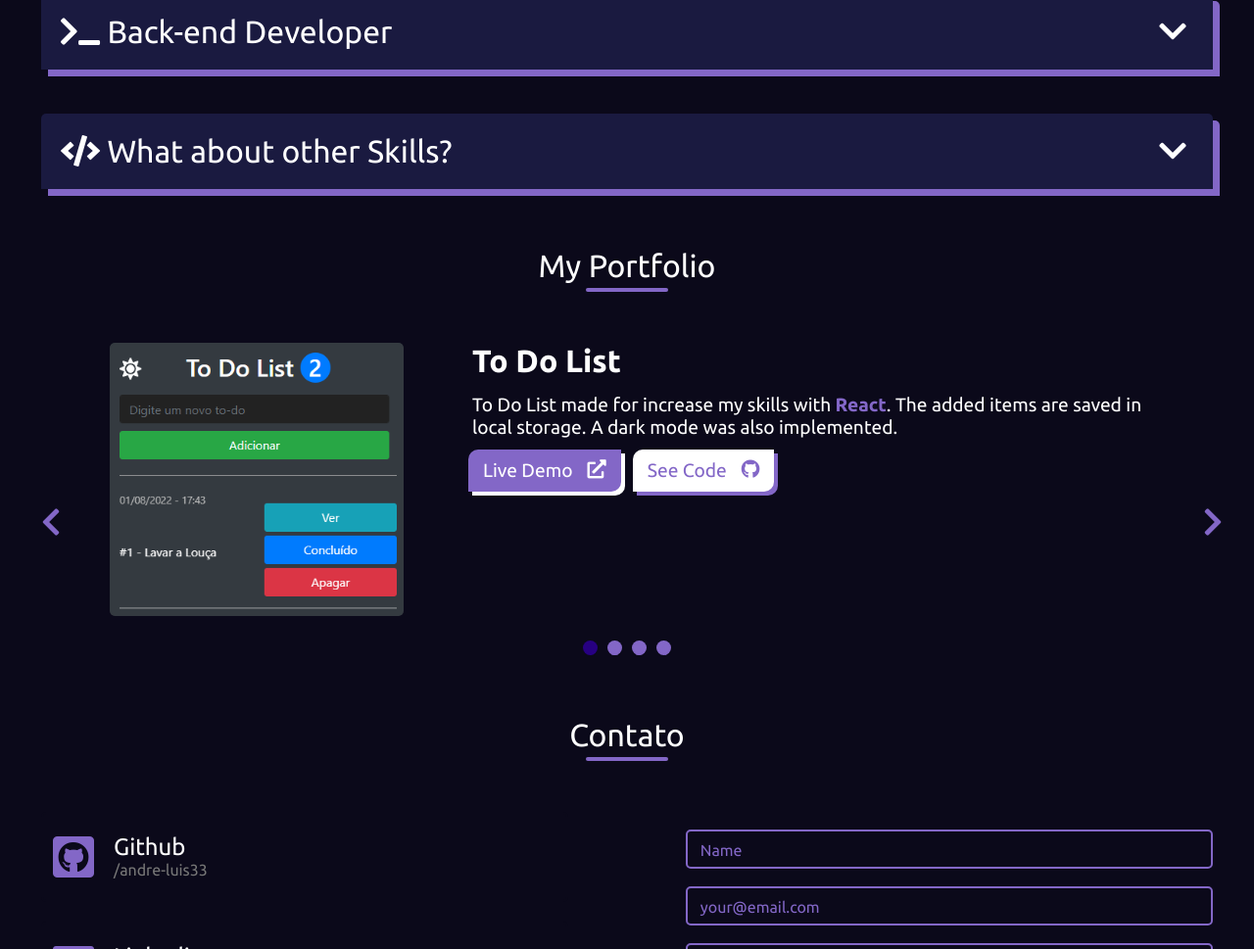
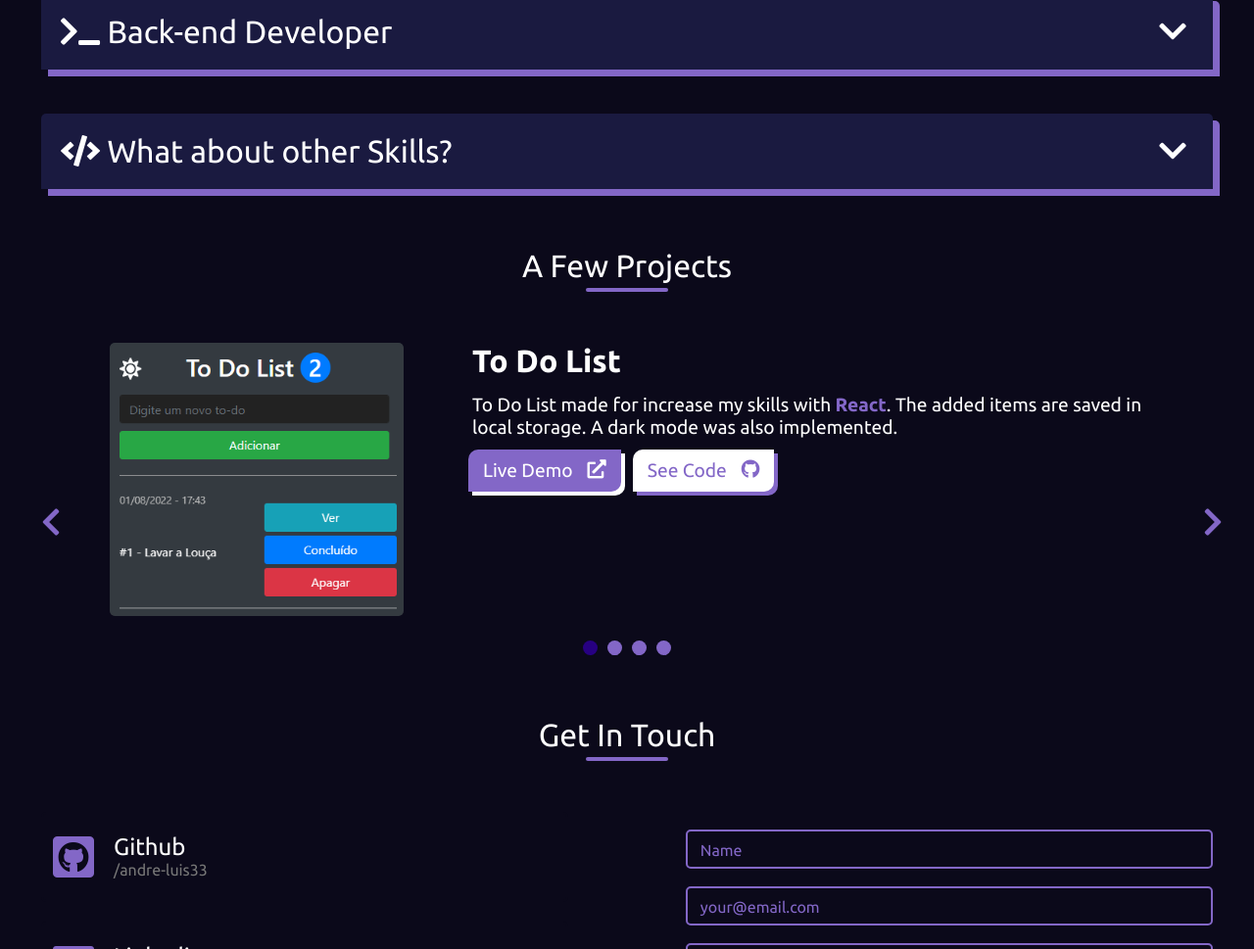
Before and after one commit to andre-luis33/my-website, a plain HTML site: page english/index.html in a window 1280 px wide. Shown: the part 1793-2762 px from the top of the page at 98% size. Drawn offline with nearby package versions, Linux system fonts and the light colour scheme; no server answers.

Commit message:
mod: sections titles

```diff
--- a/english/index.html
+++ b/english/index.html
@@ -172,7 +172,7 @@
 
       <section class="container skills-container" id="skills">
          <h3 class="section-title fade-bottom" data-lazy="600">
-            My Skills
+            Featured Skills
          </h3>
 
          <div class="wrapper">
@@ -335,7 +335,7 @@
 
       <section class="container portfolio-container fade-bottom" data-lazy="700" id="portfolio">
          <h3 class="section-title">
-            My Portfolio
+            A Few Projects
          </h3>
 
          <button class="portifolio-previous-arrow">
@@ -468,7 +468,7 @@
 
       <section class="container contact-container fade-bottom" data-lazy="700" id="contact">
          <h3 class="section-title">
-            Contato
+            Get In Touch
          </h3>
 
          <div class="wrapper">
```
